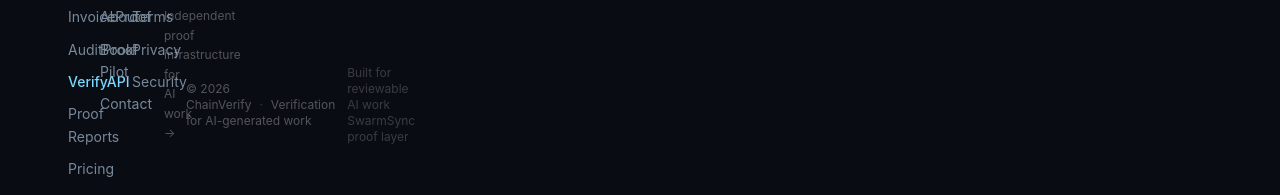
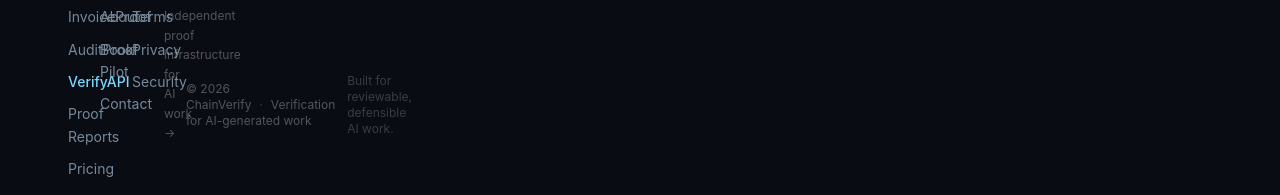
Before and after one commit to BenStoneAI/Chain-verify, a Next.js app in the folder apps/web/: page /verify-api in a window 1280 px wide. Shown: the part 6504-6699 px from the top of the page. Built offline with nearby package versions, Linux system fonts and the light colour scheme; no server answers.

Commit message:
fix(brand): remove final SwarmSync footer reference

```diff
--- a/apps/web/src/components/proof/ProductFooter.tsx
+++ b/apps/web/src/components/proof/ProductFooter.tsx
@@ -114,14 +114,7 @@
             Verification for AI-generated work
           </p>
           <p className="text-xs text-white/20">
-            Built for reviewable AI work{' '}
-            <Link
-              href="/"
-              className="text-white/30 underline underline-offset-2 transition-colors duration-150 hover:text-white/50 focus-visible:outline-none focus-visible:ring-2 focus-visible:ring-[#7BD8FF] rounded-sm"
-            >
-              SwarmSync
-            </Link>{' '}
-            proof layer
+            Built for reviewable, defensible AI work.
           </p>
         </div>
       </div>
```
